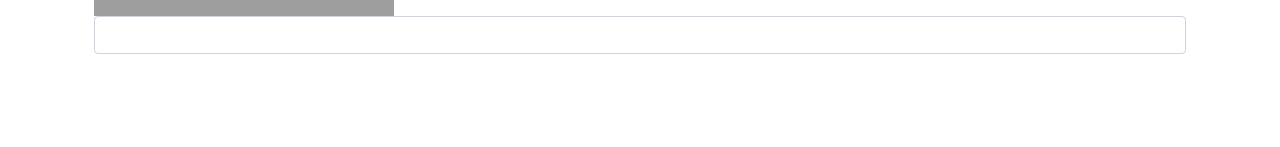
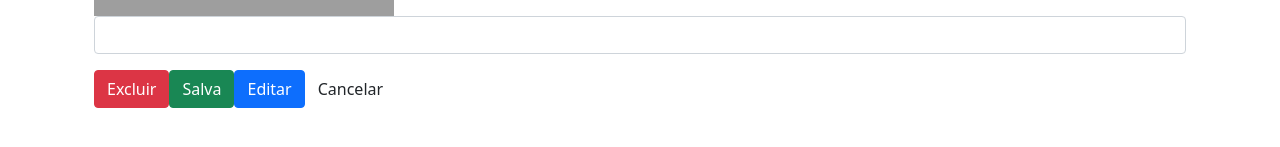
Before and after one commit to ArturBarreto/crud-dio-angular, an Angular app: page /data-binding in a window 1280 px wide. Shown: the part 465-612 px from the top of the page. Built offline with nearby package versions, Linux system fonts and the light colour scheme; grey boxes are pictures that could not be loaded.

Commit message:
Transferindo dados entre componentes

```diff
--- a/src/app/app.module.ts
+++ b/src/app/app.module.ts
@@ -9,6 +9,7 @@ import { UsersListComponent } from './pages/users/users-list/users-list.componen
 import { UserFormComponent } from './pages/users/user-form/user-form.component';
 import { FormsModule, ReactiveFormsModule } from '@angular/forms';
 import { DataBindingComponent } from './pages/data-binding/data-binding.component';
+import { ButtonComponent } from './components/button/button.component';
 
 @NgModule({
   declarations: [
@@ -16,7 +17,8 @@ import { DataBindingComponent } from './pages/data-binding/data-binding.componen
     HeaderComponent,
     UsersListComponent,
     UserFormComponent,
-    DataBindingComponent
+    DataBindingComponent,
+    ButtonComponent
   ],
   imports: [
     BrowserModule,
--- /dev/null
+++ b/src/app/components/button/button.component.html
@@ -0,0 +1,3 @@
+<button [class]="'btn' + ' ' + btnType">
+   {{ btnText }}
+</button>
--- /dev/null
+++ b/src/app/components/button/button.component.ts
@@ -0,0 +1,18 @@
+import { Component, Input, OnInit } from '@angular/core';
+
+@Component({
+  selector: 'app-button',
+  templateUrl: './button.component.html',
+  styleUrls: ['./button.component.css']
+})
+export class ButtonComponent implements OnInit {
+
+  @Input() btnText: string = 'Clique Aqui';
+  @Input() btnType: string = '';
+
+  constructor() { }
+
+  ngOnInit(): void {
+  }
+
+}
--- a/src/app/pages/data-binding/data-binding.component.html
+++ b/src/app/pages/data-binding/data-binding.component.html
@@ -11,3 +11,8 @@
 
 <input type="text" class="form-control" [(ngModel)]="textInput">
 <p class="text-default">{{ textInput }}</p>
+
+<app-button [btnText]="'Excluir'" [btnType]="'btn-danger'"></app-button>
+<app-button [btnText]="'Salva'" [btnType]="'btn-success'"></app-button>
+<app-button [btnText]="'Editar'" [btnType]="'btn-primary'"></app-button>
+<app-button [btnText]="'Cancelar'" [btnType]="'btn-default'"></app-button>
```
Also changed, not shown: src/app/components/button/button.component.css (added), 1 other file (tests, documents, lock files or other folders).
